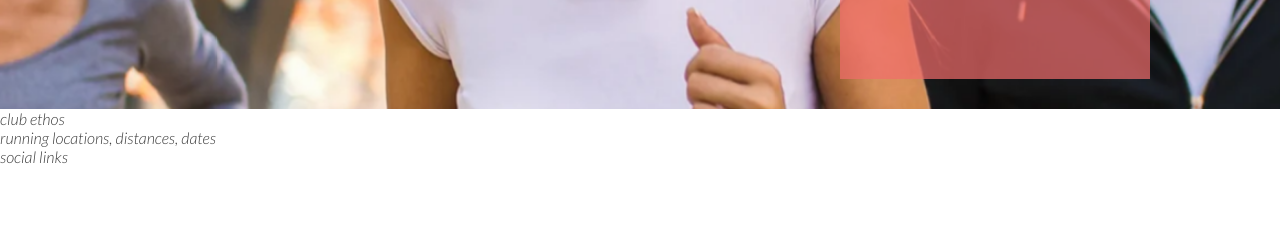
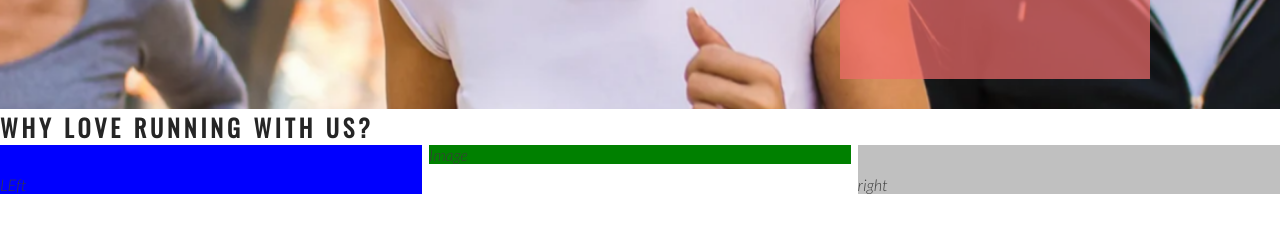
Before and after one commit to jakeshaw61/love-running, a plain HTML site: page index.html in a window 1280 px wide. Shown: the part 566-800 px from the top of the page. Drawn offline with nearby package versions, Linux system fonts and the light colour scheme.

Commit message:
Add ethos and structure

```diff
--- a/assets/css/style.css
+++ b/assets/css/style.css
@@ -24,6 +24,7 @@ h1, h2 {
 #logo {
     float: left;
     font-size: 280%;
+    margin-left: 30px;
 }
 
 /* navigation links */
@@ -113,3 +114,29 @@ h1, h2 {
 
     position: absolute;
 }
+
+/* club ethos*/
+
+#club-ethos{
+    height: 600px;
+}
+
+#left-about{
+    padding-top: 30px;
+    width: 33%;
+    float: left;
+    background-color: blue;
+}
+
+#right-about{
+    padding-top: 30px;
+    width: 33%;
+    float: right;
+    background-color: silver;
+}
+
+#center-about{
+    width: 33%;
+    margin: 0 auto;
+    background-color: green;
+}
--- a/index.html
+++ b/index.html
@@ -37,8 +37,16 @@
             <h3>Dublin Docklands & Pheonix Park</h3>
         </div>
     </section>
-    <section>club ethos</section>
-    <section>running locations, distances, dates</section>
+    <section id="club-ethos">
+        <h1>Why Love Running With Us?</h1>
+        <div id="left-about">LEft</div>
+        <div id="right-about">right</div>
+        <div id="center-about">Image</div>
+
+    </section>
+    <section>
+        running locations, distances, dates
+    </section>
     <footer>social links</footer>
 </body>
 </html>
```
